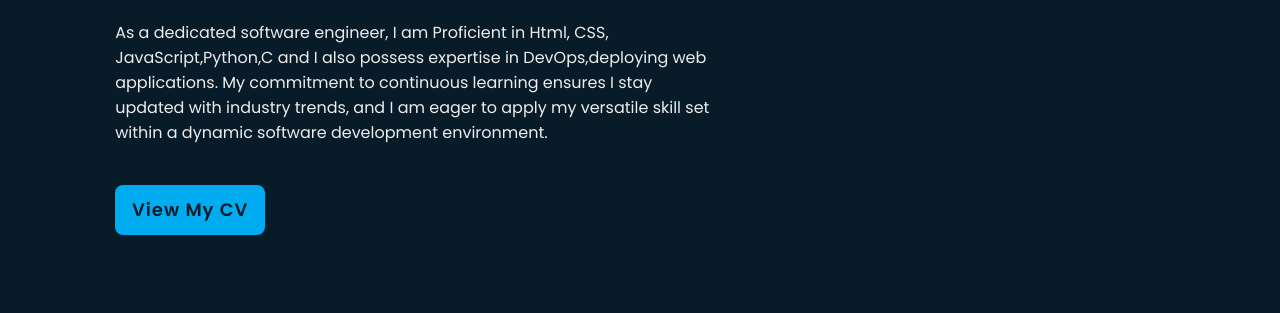
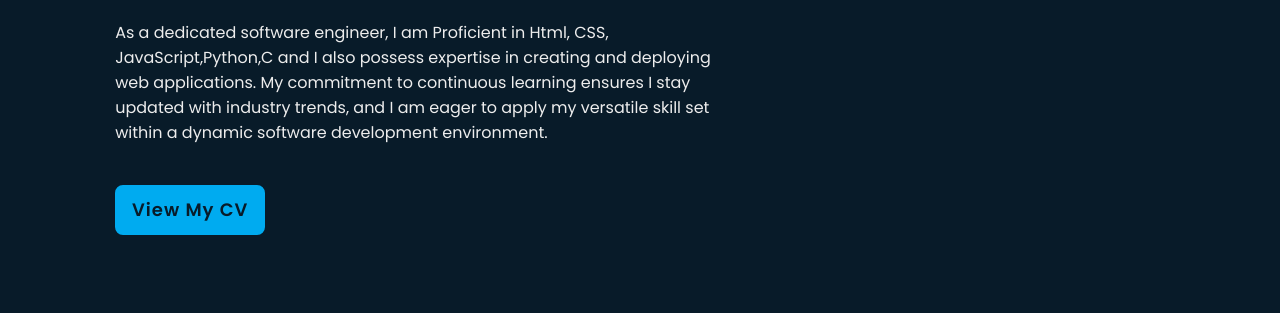
Before and after one commit to Wambu-i7/New-Portfolio, a plain HTML site: page index.html in a window 1280 px wide. Shown: the part 385-698 px from the top of the page. Drawn offline with nearby package versions, Linux system fonts and the light colour scheme.

Commit message:
changed a few things

```diff
--- a/index.html
+++ b/index.html
@@ -48,7 +48,7 @@
                 <span class="animate" style="--i:3;"></span>
             </div>
             <p>As a dedicated software engineer, I am Proficient in Html, CSS, JavaScript,Python,C and I
-                also possess expertise in DevOps,deploying web applications. My commitment to continuous learning ensures I stay
+                also possess expertise in creating and deploying web applications. My commitment to continuous learning ensures I stay
                 updated with industry trends, and I am eager to apply my versatile skill set within a
                 dynamic software development environment.
                 <span class="animate" style="--i:4;"></span>
```
